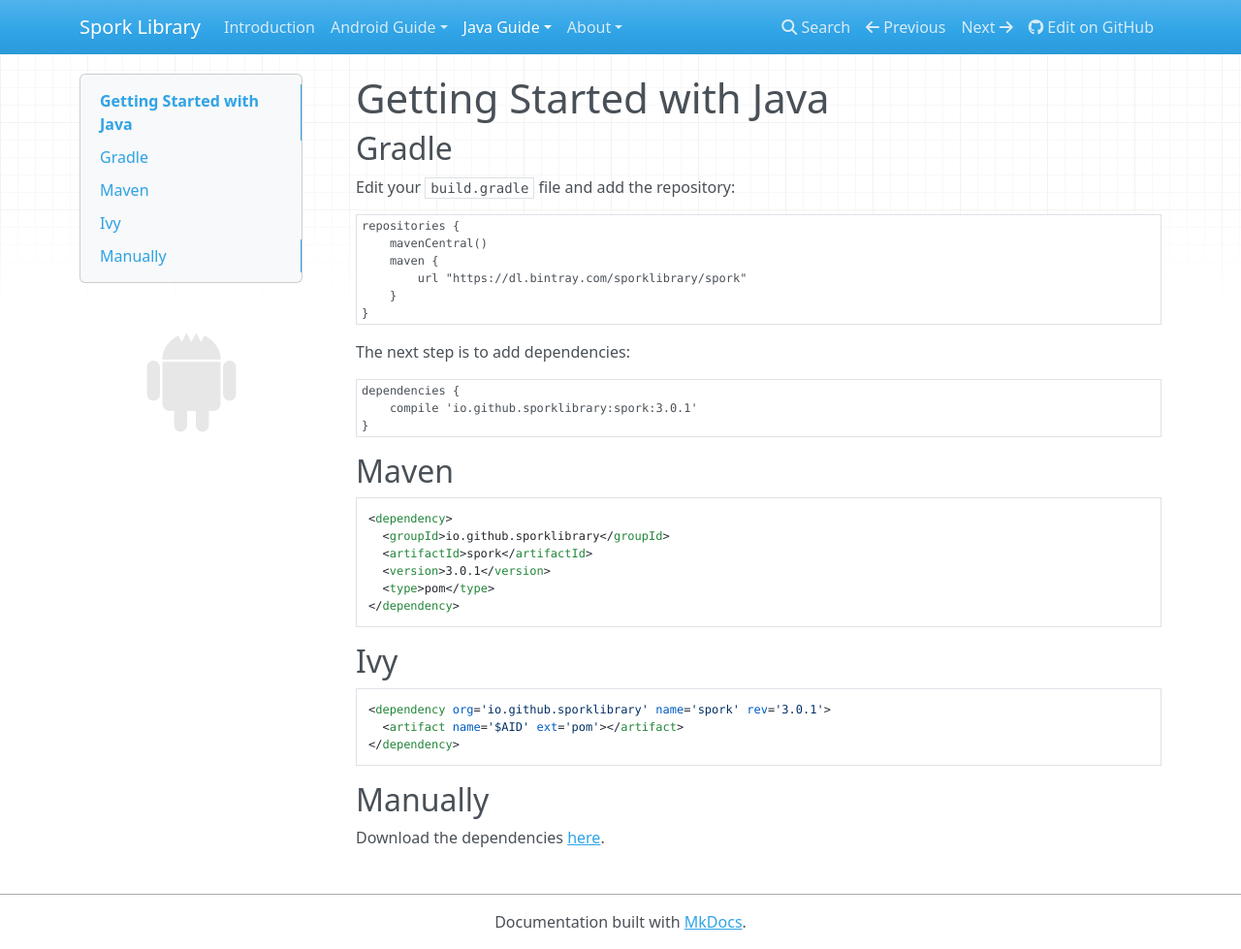
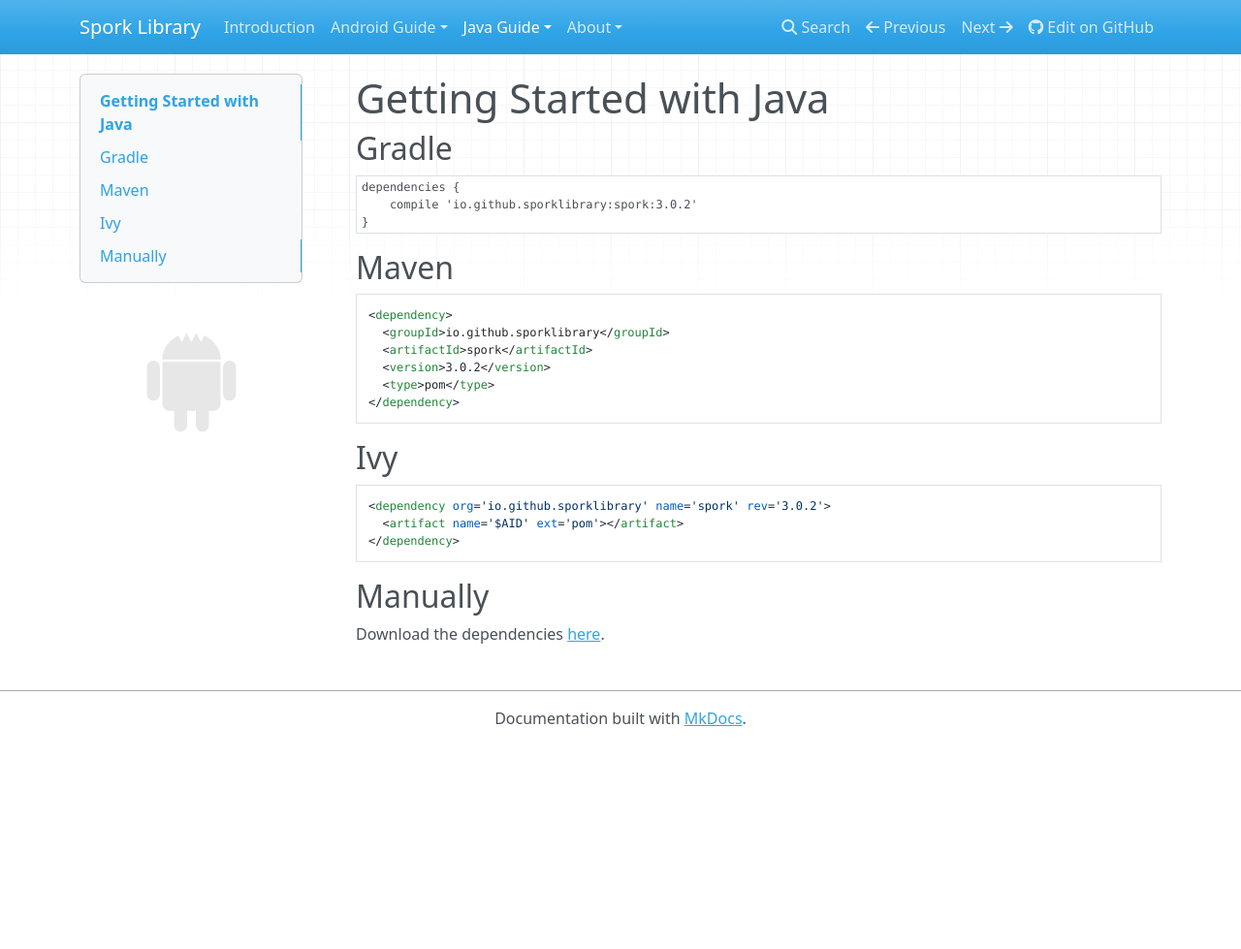
Before and after one commit to KenVanHoeylandt/Spork-Website, an MkDocs documentation site: the page built from docs/documentation/current/java/getting-started.md, in a window 1280 px wide and 979 px high. Shown: the whole window at 97% size. Built offline with MkDocs 1.6.1, drawn with Linux system fonts in a browser that asks for light colours; nearby versions of some CDN libraries; old or Windows-style settings are respelled for this version of MkDocs.

Commit message:
updated spork versions

````diff
--- a/docs/documentation/current/java/getting-started.md
+++ b/docs/documentation/current/java/getting-started.md
@@ -2,22 +2,9 @@
 
 ## Gradle
 
-Edit your `build.gradle` file and add the repository:
-
-```groovy
-repositories {
-    mavenCentral()
-    maven {
-        url "https://dl.bintray.com/sporklibrary/spork"
-    }
-}
-```
-
-The next step is to add dependencies:
-
 ```groovy
 dependencies {
-	compile 'io.github.sporklibrary:spork:3.0.1'
+	compile 'io.github.sporklibrary:spork:3.0.2'
 }
 ```
 
@@ -27,7 +14,7 @@
 <dependency>
   <groupId>io.github.sporklibrary</groupId>
   <artifactId>spork</artifactId>
-  <version>3.0.1</version>
+  <version>3.0.2</version>
   <type>pom</type>
 </dependency>
 ```
@@ -35,7 +22,7 @@
 ## Ivy
 
 ```xml
-<dependency org='io.github.sporklibrary' name='spork' rev='3.0.1'>
+<dependency org='io.github.sporklibrary' name='spork' rev='3.0.2'>
   <artifact name='$AID' ext='pom'></artifact>
 </dependency>
 ```
````
Also changed, not shown: docs/documentation/current/android/getting-started.md (+0 -11 lines).
